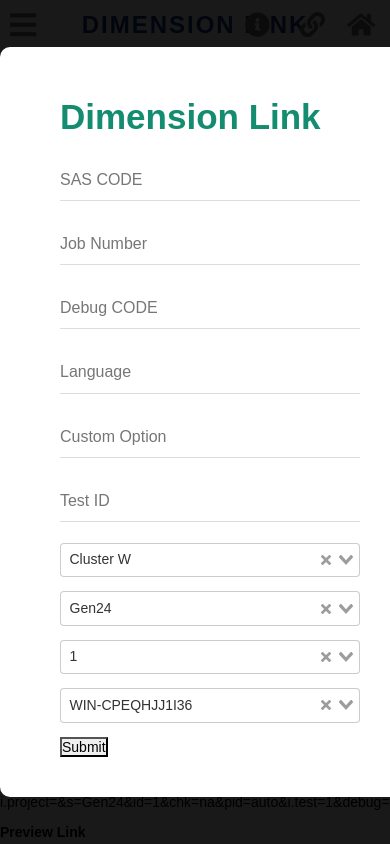
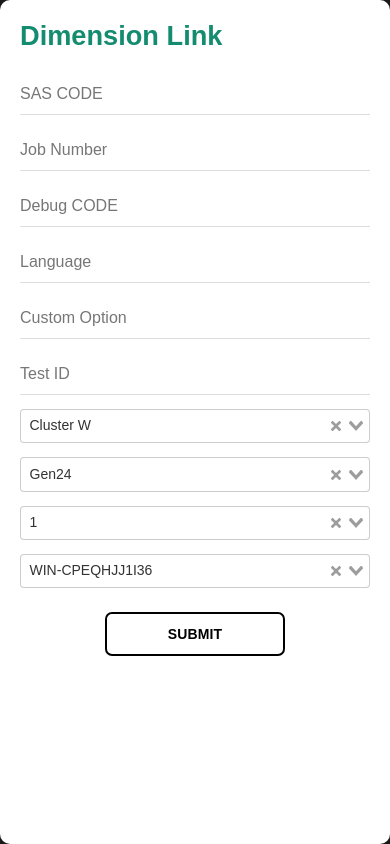
Before and after one commit to adc0612/Dimension_Link, a Vue app: page / in a window 390 px wide. Shown: the top 844 px of the page. Built offline with nearby package versions, Linux system fonts and the light colour scheme; what vue-clipboards would draw is missing.

Commit message:
191203 1st commit

```diff
--- a/src/components/InputForm.vue
+++ b/src/components/InputForm.vue
@@ -6,9 +6,9 @@
             <!-- <p class="info_txt">Type SAS Code to start</p> -->
           </div>
           <div class="textFieldWrap">
-			<div class="item_wrap" :class="{focus: focusState1}">
+			<div class="item_wrap" :class="{focus: focusState1, active: activeState1}">
 				<label for="sasCode" class="item_text">SAS CODE</label>
-				<input type="text" @focus="focusState1=true" @blur="focusState1=false" v-model="sasCodeTxt" name="sasCode" id="sasCode" v-on:keyup.enter="submitForm">
+				<input type="text" @input="activeState1=true" @focus="focusState1=true" @blur="focusState1=false" v-model="sasCodeTxt" name="sasCode" id="sasCode" v-on:keyup.enter="submitForm">
 				<!-- <input type="text" :value="sasCodeTxt" name="SASCODE" id="SASCODE" v-on:keyup.enter="submitForm"> -->
 			</div>
             <Modal v-if="showModalSas" @close="showModalSas = false">
@@ -29,25 +29,25 @@
                     Debug code should be in numeric
                 </div>
             </Modal>
-			<div class="item_wrap" :class="{focus: focusState2}">
+			<div class="item_wrap" :class="{focus: focusState2, active: activeState2}">
 				<label for="jobNum" class="item_text">Job Number</label>
-				<input type="text" @focus="focusState2=true" @blur="focusState2=false" v-model="jobNumTxt" name="jobNum" id="jobNum" v-on:keyup.enter="submitForm">
+				<input type="text" @input="activeState2=true" @focus="focusState2=true" @blur="focusState2=false" v-model="jobNumTxt" name="jobNum" id="jobNum" v-on:keyup.enter="submitForm">
 			</div>
-			<div class="item_wrap" :class="{focus: focusState3}">
+			<div class="item_wrap" :class="{focus: focusState3, active: activeState3}">
 				<label for="debugCode" class="item_text">Debug CODE</label>
-				<input type="text" @focus="focusState3=true" @blur="focusState3=false" v-model="debugCodeTxt" name="debugCode" id="debugCode" v-on:keyup.enter="submitForm">
+				<input type="text" @input="activeState3=true" @focus="focusState3=true" @blur="focusState3=false" v-model="debugCodeTxt" name="debugCode" id="debugCode" v-on:keyup.enter="submitForm">
 			</div>
-			<div class="item_wrap" :class="{focus: focusState4}">
+			<div class="item_wrap" :class="{focus: focusState4, active: activeState4}">
 				<label for="languageCode" class="item_text">Language</label>
-				<input type="text" @focus="focusState4=true" @blur="focusState4=false" v-model="languageCodeTxt" name="languageCode" id="languageCode" value="" v-on:keyup.enter="submitForm">
+				<input type="text" @input="activeState4=true" @focus="focusState4=true" @blur="focusState4=false" v-model="languageCodeTxt" name="languageCode" id="languageCode" value="" v-on:keyup.enter="submitForm">
 			</div>
-			<div class="item_wrap" :class="{focus: focusState5}">
+			<div class="item_wrap" :class="{focus: focusState5, active: activeState5}">
 				<label for="customOpt" class="item_text">Custom Option</label>
-				<input type="text" @focus="focusState5=true" @blur="focusState5=false" v-model="customOptTxt" name="customOpt" id="customOpt" v-on:keyup.enter="submitForm">
+				<input type="text" @input="activeState5=true" @focus="focusState5=true" @blur="focusState5=false" v-model="customOptTxt" name="customOpt" id="customOpt" v-on:keyup.enter="submitForm">
 			</div>
-			<div class="item_wrap" :class="{focus: focusState6}">
+			<div class="item_wrap" :class="{focus: focusState6, active: activeState6}">
 				<label for="testID" class="item_text">Test ID</label>
-				<input type="text" @focus="focusState6=true" @blur="focusState6=false" v-model="testIDCodeTxt" name="testID" id="testID" v-on:keyup.enter="submitForm">
+				<input type="text" @input="activeState6=true" @focus="focusState6=true" @blur="focusState6=false" v-model="testIDCodeTxt" name="testID" id="testID" v-on:keyup.enter="submitForm">
 			</div>
           </div>
           <div class="select_wrap">
@@ -119,6 +119,12 @@ export default {
         focusState4: false,
         focusState5: false,
         focusState6: false,
+        activeState1: false,
+        activeState2: false,
+        activeState3: false,
+        activeState4: false,
+        activeState5: false,
+        activeState6: false,
       }
     },
     computed: {
@@ -281,8 +287,14 @@ export default {
     }
     .item_wrap.focus > label{
         top: -1.9em;
-    left: auto;
-    font-size: 0.875em;
+        left: auto;
+        font-size: 0.875em;
+        color:#138c6f;
+    }
+    .item_wrap.active > label{
+        top: -1.9em;
+        left: auto;
+        font-size: 0.875em;
         color:#138c6f;
     }
     .select_box{
@@ -297,9 +309,61 @@ export default {
     }
     .header_txt{
         color:#138c6f;
-        font-size: 35px;
+        font-size: 1.7rem;
     }
     .header_wrap{
         margin-bottom: 20px;
     }
+    .submit_but_wrap{
+        text-align: center;
+        margin: 1.5rem 0;
+    }
+    .submit_but_wrap > button{
+        border: 2px solid #000;
+        color: #000;
+        min-width: 270px;
+        max-width: 270px;
+        min-height: 3.125em;
+        min-width: 180px;
+        padding: .5em 1.5em;
+        background: transparent;
+        border-radius: .5em;
+        font-weight: bold;
+        font-size: 1em;
+        line-height: 1.2;
+        letter-spacing: .01em;
+        word-break: break-all;
+        text-transform: uppercase;
+        position: relative;
+        display: inline-block;
+        cursor: pointer;
+        vertical-align: middle;
+        -webkit-box-align: center;
+        -webkit-align-items: center;
+        align-items: center;
+        text-align: center;
+        box-sizing: border-box;
+        -webkit-user-select: none;
+        -moz-user-select: none;
+        -ms-user-select: none;
+        user-select: none;
+        text-decoration: none;
+    }
+    .submit_but_wrap > button:hover{
+        border: 2px solid #138c6f;
+        color: #138c6f;
+    }
+    @media only screen and (max-width: 450px) {
+
+        .input_form_box{
+            height: auto;
+            padding: 20px;
+        }
+        .item_wrap{
+            margin: 0.8rem 0;
+        }
+        .item_wrap > label{
+            font-size: 1rem;
+        }
+    }
 </style>
```
